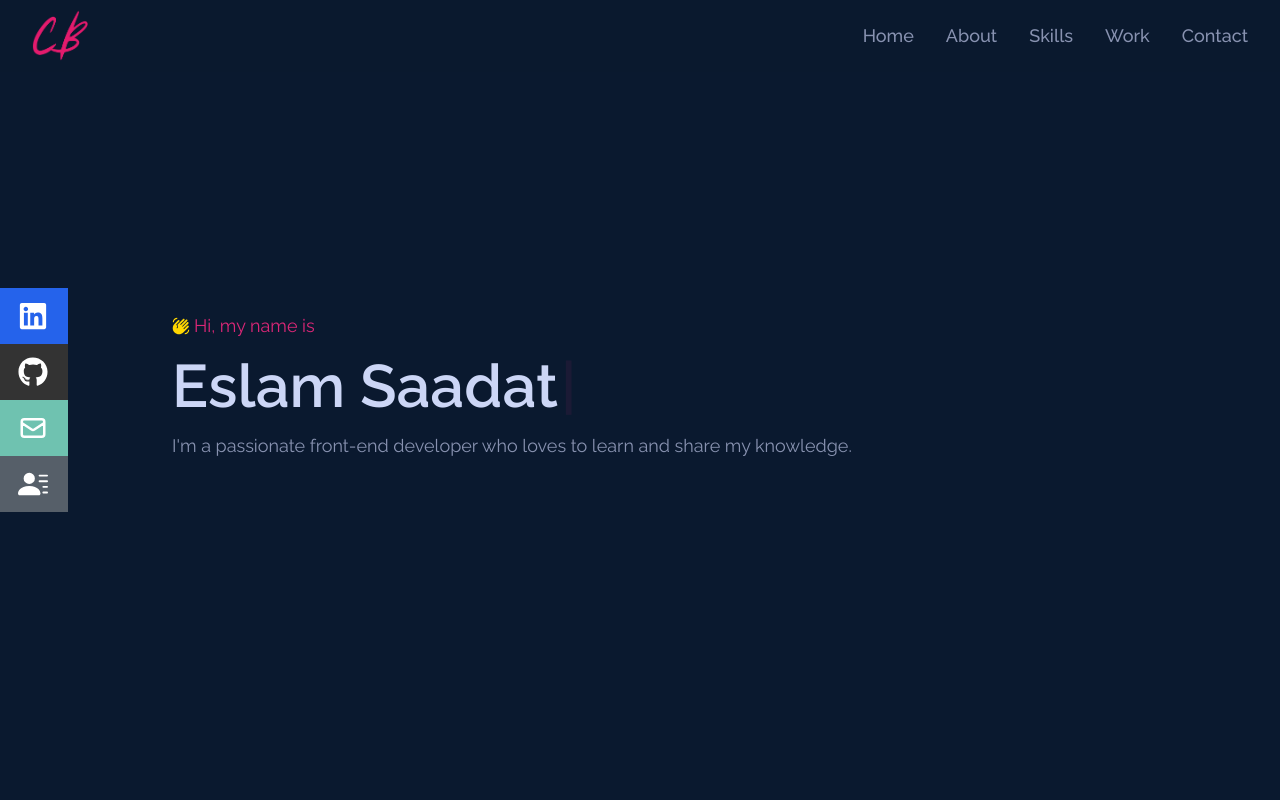
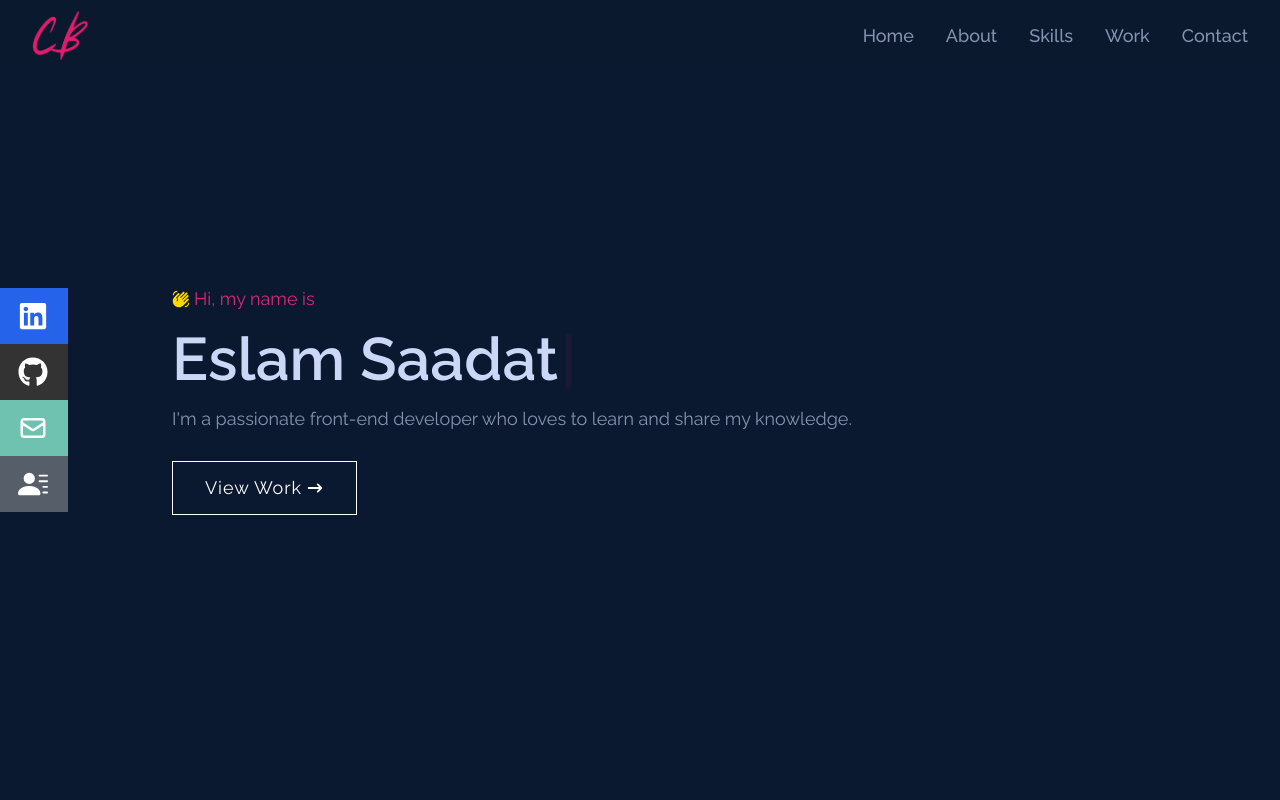
Before and after one commit to imansaadat/react-portfolio-tailwind, a React (Create React App) app: page / in a window 1280 px wide. Shown: the top 800 px of the page. Built offline with nearby package versions, Linux system fonts and the light colour scheme.

Commit message:
Intro was updated

```diff
--- a/src/components/intro/Intro.jsx
+++ b/src/components/intro/Intro.jsx
@@ -2,6 +2,7 @@ import React from "react";
 import { useTypewriter, Cursor } from "react-simple-typewriter";
 import { Link } from "react-scroll";
 import { MdWavingHand } from "react-icons/md";
+import Button from "../button/Button";
 const Intro = () => {
         const [text] = useTypewriter({
           words: ["Eslam Saadat","a front-end developer"],
@@ -33,7 +34,7 @@ const Intro = () => {
         </p>
 
         <Link to="Work" smooth={true} duration={500}>
-
+          <Button text='view work' />
         </Link>
       </div>
     </section>
--- a/src/index.css
+++ b/src/index.css
@@ -14,6 +14,6 @@
 
 @layer components{
   .btn{
-    @apply flex items-center text-whiteColor tracking-wider bg-transparent py-3 px-8 duration-300 cursor-pointer border-[1px] border-whiteColor text-lg relative z-10 after:content-[''] after:duration-300 after:absolute after:w-0 after:h-full after:right-0 after:bg-pinkColor after:-z-10 hover:border-transparent hover:after:w-full hover:after:left-0
+    @apply flex items-center text-whiteColor capitalize tracking-wider bg-transparent py-3 px-8 duration-300 cursor-pointer border-[1px] border-whiteColor text-lg relative z-10 after:content-[''] after:duration-300 after:absolute after:w-0 after:h-full after:right-0 after:bg-pinkColor after:-z-10 hover:border-transparent hover:after:w-full hover:after:left-0
   }
 }
```
